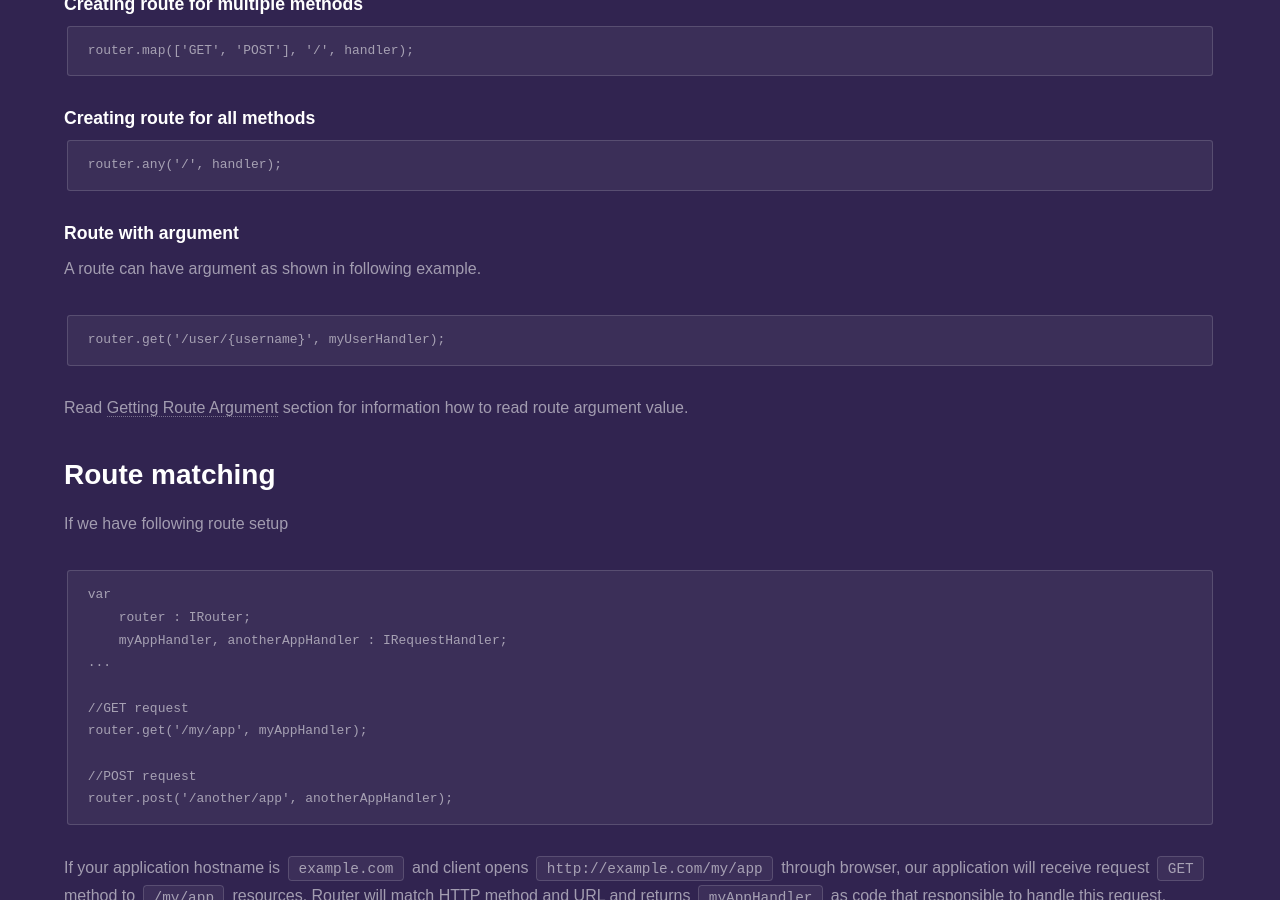
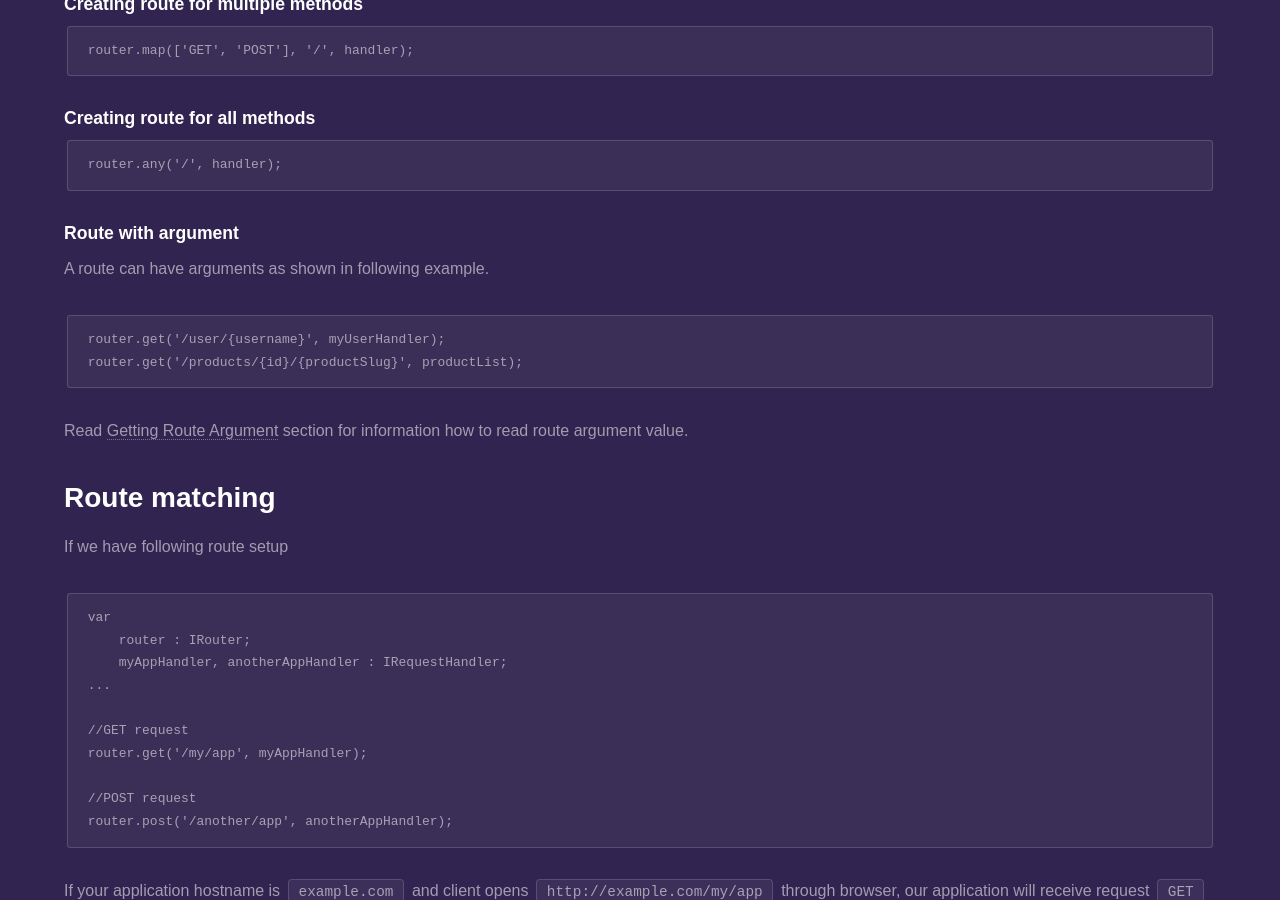
Before and after one commit to fanoframework/fanoframework.github.io, a Jekyll site: the page built from working-with-router/index.md, in a window 1280 px wide and 900 px high, scrolled down 1340 px. Built offline with Jekyll 4.4.1, drawn with Linux system fonts in a browser that asks for light colours; our own code applies the rules of GitHub Pages for plain Markdown files; some of the changed text lies outside the part shown.

Commit message:
improve sentences.

````diff
--- a/working-with-router/index.md
+++ b/working-with-router/index.md
@@ -67,9 +67,10 @@
 router.any('/', handler);
 ```
 ### Route with argument
-A route can have argument as shown in following example.
+A route can have arguments as shown in following example.
 ```
 router.get('/user/{username}', myUserHandler);
+router.get('/products/{id}/{productSlug}', productList);
 ```
 Read [Getting Route Argument](#getting-route-argument) section for information how to read route argument value.
 
@@ -232,7 +233,7 @@
 
 ## <a name="getting-route-argument"></a>Getting route argument
 
-Third parameter of `handleRequest()` method of `IRequestHandler` interface gives instance of `IRouteArgsReader` interface to allow application to retrieve route argument.
+Third parameter of `handleRequest()` method of `IRequestHandler` interface gives instance of `IRouteArgsReader` interface to allow application to retrieve route arguments.
 
 If you have route pattern `/myroute/{name}` and you access route via URl `http://example.com/myroute/john` then you can get value of `name` parameter as follows
 
````
